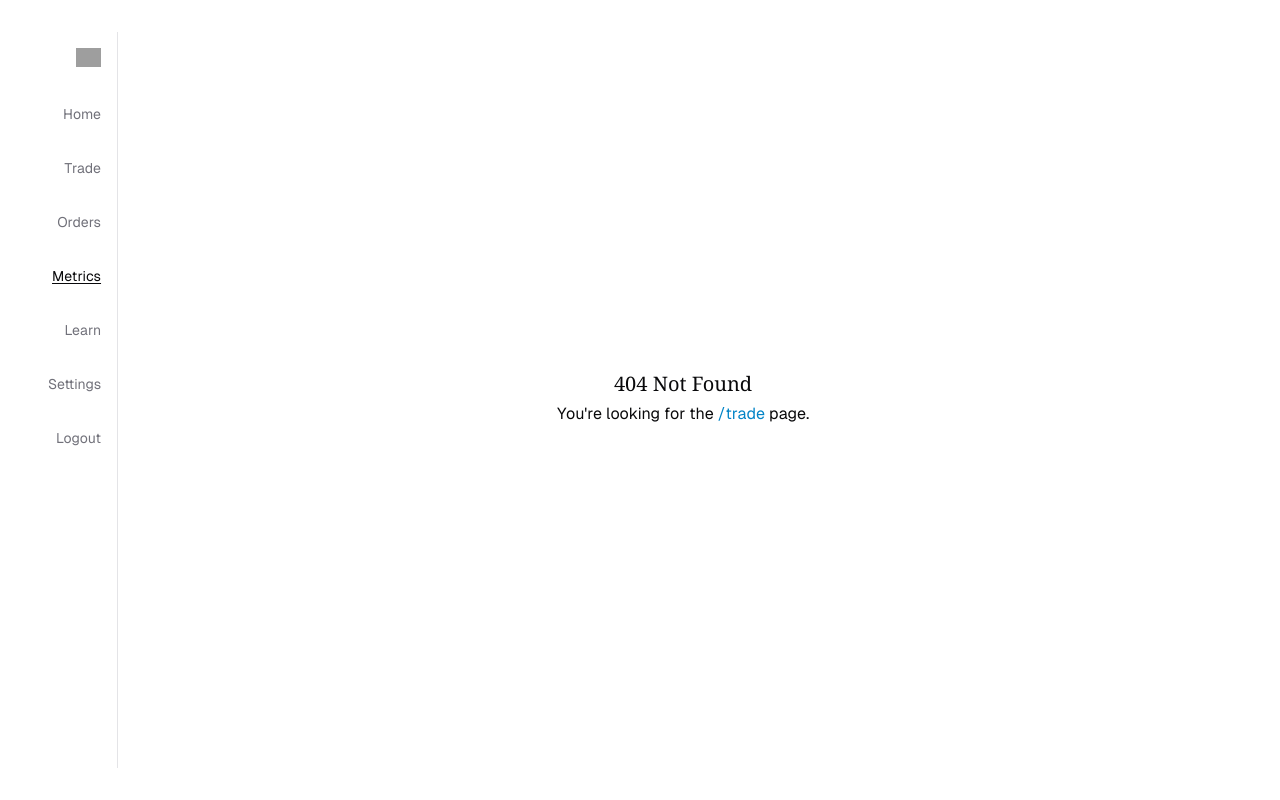
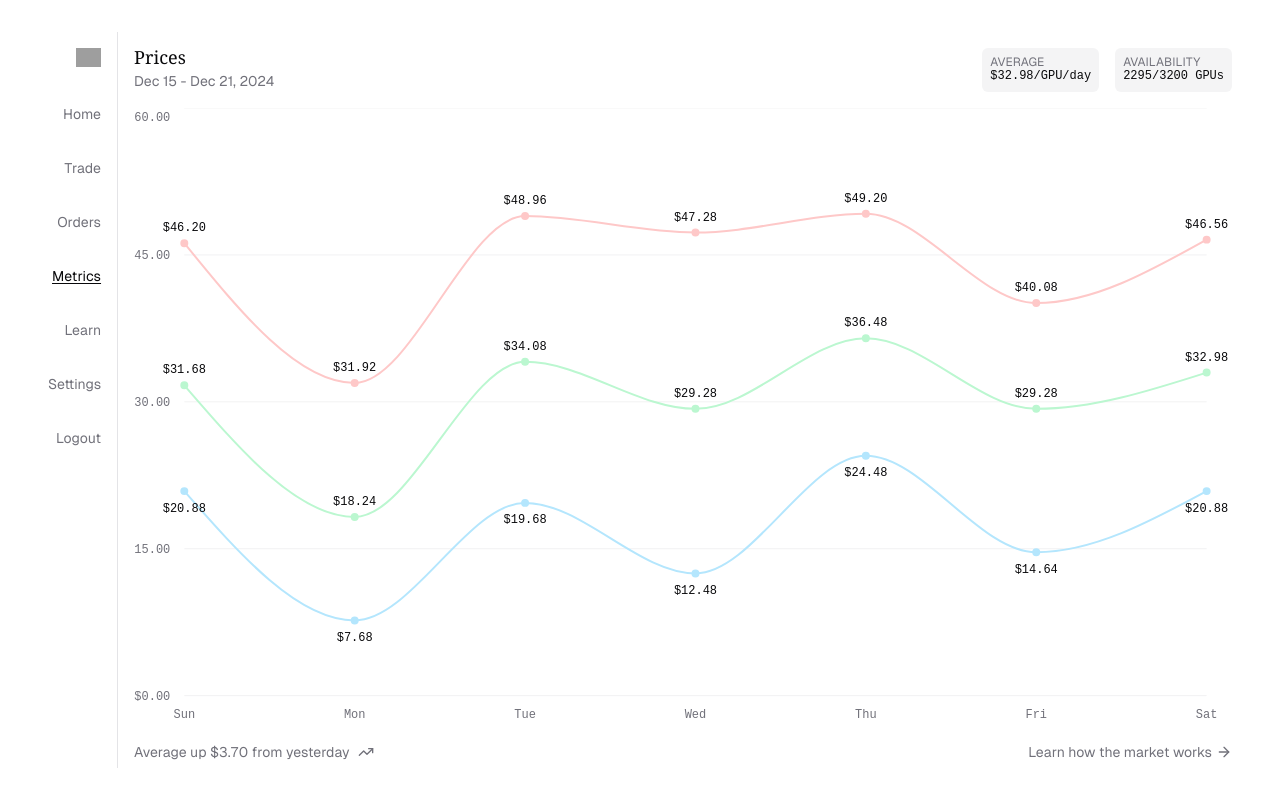
Before and after one commit to darzyx/gpu-auction-house, a Next.js app: page /metrics in a window 1280 px wide. Before the commit this address had no page. Built offline with nearby package versions, Linux system fonts and the light colour scheme; grey boxes are pictures that could not be loaded.

Commit message:
Add content to metrics page

```diff
--- /dev/null
+++ b/src/app/metrics/index.tsx
@@ -0,0 +1,9 @@
+import PricesChart from "@/components/trade/prices-chart";
+
+export default function Prices() {
+    return (
+        <main className="w-full h-full p-4 sm:p-6 lg:p-4">
+            <PricesChart />
+        </main>
+    );
+}
--- /dev/null
+++ b/src/app/metrics/layout.tsx
@@ -0,0 +1,10 @@
+import type { Metadata } from "next";
+
+export const metadata: Metadata = {
+    title: "GPU Exchange / Metrics",
+    description: "Buy and sell GPUs",
+};
+
+export default function Layout({ children }: { children: React.ReactNode }) {
+    return <div className="w-full h-full flex justify-center">{children}</div>;
+}
--- /dev/null
+++ b/src/app/metrics/page.tsx
@@ -0,0 +1,7 @@
+export const dynamic = "force-dynamic";
+
+import Prices from ".";
+
+export default async function Page() {
+    return <Prices />;
+}
--- a/src/app/trade/index.tsx
+++ b/src/app/trade/index.tsx
@@ -8,7 +8,7 @@ import Exchange from "@/components/trade/exchange";
 import OrdersTable from "@/components/trade/orders-table";
 import ordersColumns from "@/components/trade/orders-table/columns";
 import Portfolio from "@/components/trade/portfolio";
-import Prices from "@/components/trade/prices";
+import Prices from "@/components/trade/prices-chart";
 import { Separator } from "@/components/ui/separator";
 import { TOrder } from "@/db/schema";
 
--- a/src/components/trade/prices.tsx
+++ b/src/components/trade/prices-chart.tsx
@@ -35,7 +35,7 @@ const chartConfig = {
     low: { label: "Low", color: "hsl(var(--chart-3))" },
 } satisfies ChartConfig;
 
-export default function Prices() {
+export default function PricesChart() {
     return (
         <div className="h-full grid grid-rows-[auto_1fr_auto] gap-4">
             <div className="flex flex-col lg:grid lg:grid-cols-[auto_1fr_auto_auto] gap-1.5 lg:gap-0">
```
